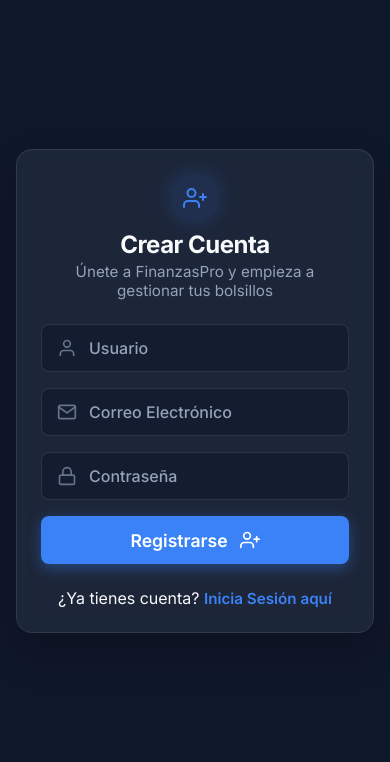
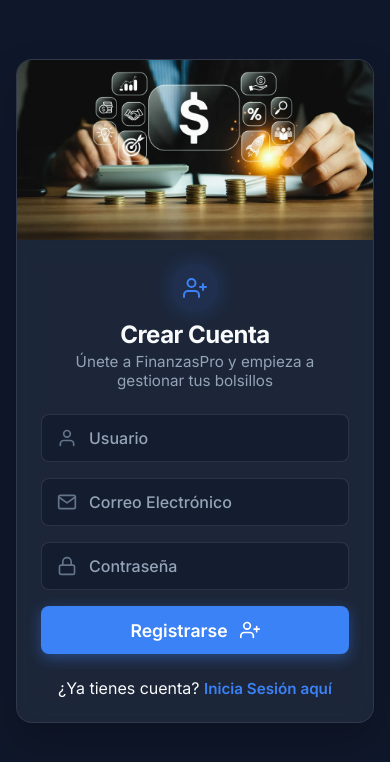
Before and after one commit to jlchz19/adrian-, a Flask app: page /register in a window 390 px wide; the page is wider, and only the part inside the window is pictured. Shown: the part 62-824 px from the top of that part. Run offline with Flask 3, Linux system fonts and the light colour scheme.

Commit message:
fix: mobile responsiveness for auth pages

```diff
--- a/static/css/style.css
+++ b/static/css/style.css
@@ -726,9 +726,10 @@
     }
 }
 
-/* Auth Two-Column Layout */
+/* Auth Layout */
 .auth-wrapper {
     display: flex;
+    flex-direction: column; /* Mobile first: stack vertically */
     max-width: 900px;
     margin: 4rem auto;
     background: var(--card-bg);
@@ -741,8 +742,9 @@
 }
 
 .auth-image-side {
-    flex: 1;
-    display: none;
+    display: block;
+    height: 180px; /* Fixed height for mobile */
+    flex: none;
     background-color: rgba(0, 0, 0, 0.2);
 }
 
@@ -758,15 +760,22 @@
     box-shadow: none;
     border: none;
     border-radius: 0;
-    max-width: 500px;
+    max-width: 100%; /* Full width on mobile */
 }
 
 [data-theme="light"] .auth-wrapper {
     background: rgba(255, 255, 255, 0.85);
 }
 
-@media (min-width: 768px) {
+@media (min-width: 992px) {
+    .auth-wrapper {
+        flex-direction: row; /* Switch to side-by-side on desktop */
+    }
     .auth-image-side {
-        display: block;
+        flex: 1;
+        height: auto;
+    }
+    .auth-wrapper .professional-auth {
+        max-width: 500px; /* Constrain form width on desktop */
     }
 }
```
